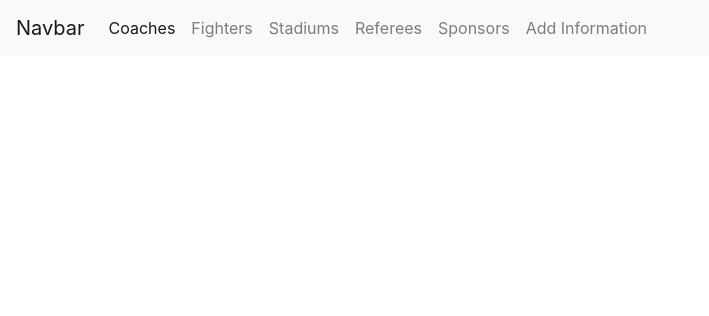
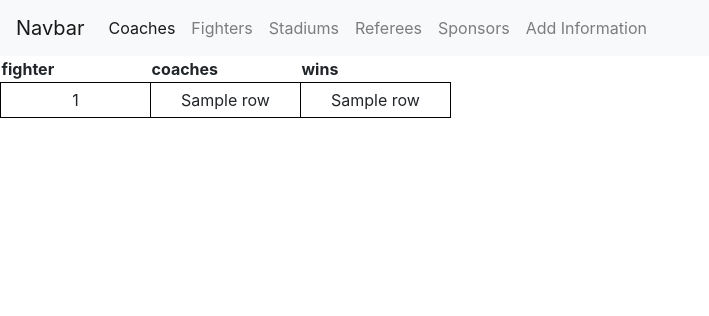
Before and after one commit to jerry152/project, a Flask app: template templates/fighter.html in a window 1280 px wide. Shown: the top 316 px of the page, without its empty margins (0-709 px from the left). Run offline with Flask 2, Linux system fonts and the light colour scheme; the template is opened without the code that fills it: most values are stand-ins (such as "Sample title", 1, 10 or a date in 2020); some libraries are stand-ins or nearby versions.

Commit message:
printed fighters in fighters section

```diff
--- a/app.py
+++ b/app.py
@@ -1,4 +1,4 @@
-from flask import Flask, render_template, request, url_for
+from flask import Flask, render_template, request
 import sqlite3
 from sqlite3 import Error
 #hello
@@ -17,7 +17,12 @@ def coaches():
 
 @app.route("/fighter")
 def fighter():
-    return render_template("fighter.html")
+    c = sqlite3.connect(r"boxing.sqlite")
+    mycursor = c.cursor()
+
+    mycursor.execute("SELECT * FROM Fighters")
+    data = mycursor.fetchall()
+    return render_template("fighter.html", data = data)
 
 @app.route("/referee")
 def referee():
@@ -76,8 +81,7 @@ def findFighter(_conn):
     sql = """
     SELECT f_name,max(f_wins)
     FROM Fighters
-    JOIN Regions on f_cityKey = r_cityKey
-    WHERE r_country != 'USA';
+    JOIN Regions on f_cityKey = r_cityKey;
     """
     c.execute(sql)
     tuples = c.fetchall()
--- a/templates/fighter.html
+++ b/templates/fighter.html
@@ -12,6 +12,35 @@
 <body>
     {% include 'navbar.html' %}
 
+    <style>
+
+        td {
+               width: 150px;
+               text-align: center;
+               border: 1px solid black;
+               padding: 5px;
+             }
+       </style>
+       <table>
+         <thead>
+           <tr>
+               <th>fighter</th>
+               <th>coaches</th>
+               <th>wins</th>
+           </tr>
+           </thead>
+           <tbody>
+            {% for row in data %}
+                   <tr>
+                       <td>{{row[0]}}</td>
+                       <td>{{row[1]}}</td>
+                       <td>{{row[2]}}</td>
+                   </tr>
+               {% endfor %}
+           </tbody>
+       </table>
+
 
 </body>
+
 </html>
```
